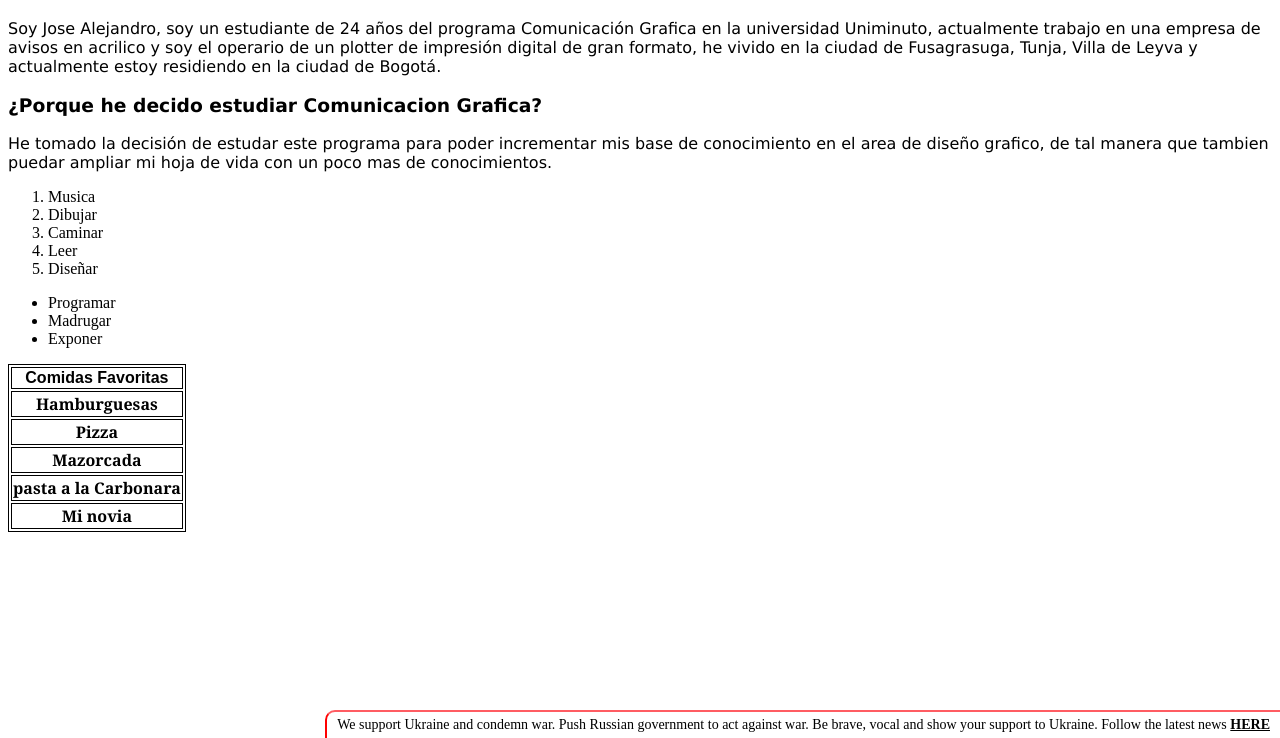
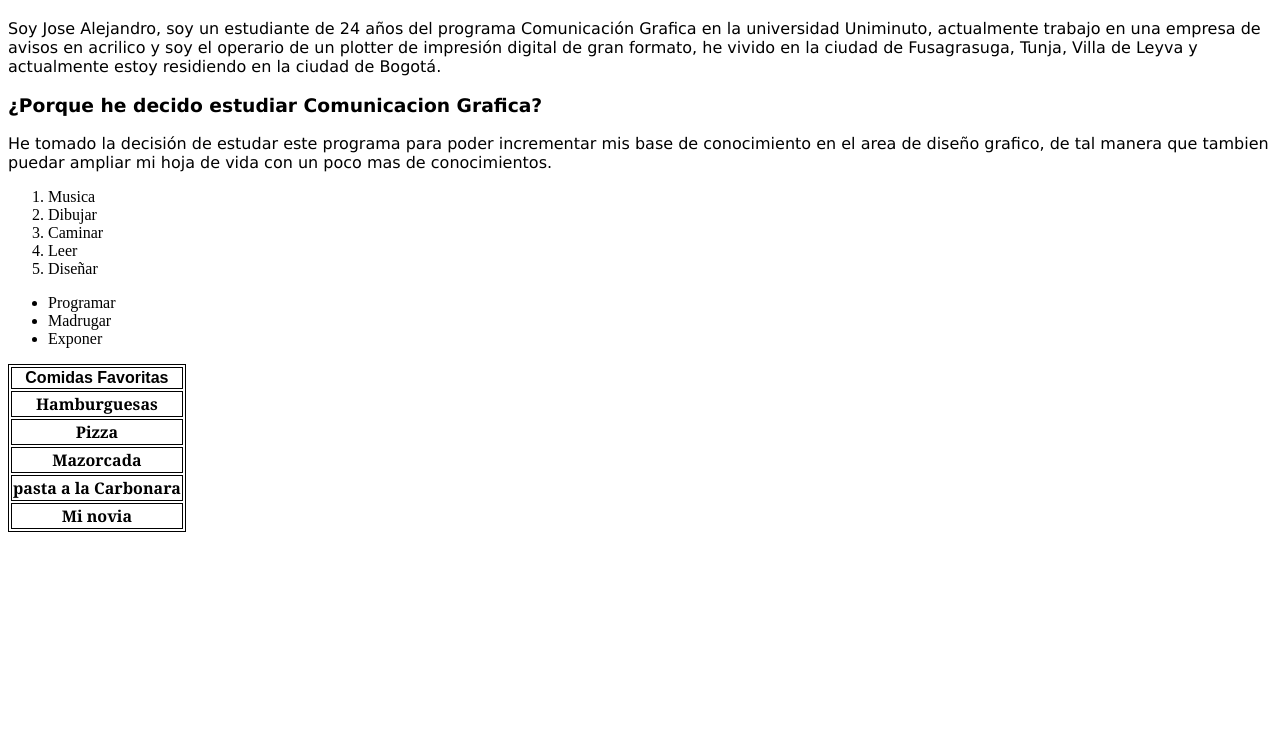
Before and after one commit to Jasorza/Clases-U-, a plain HTML site: page index.html in a window 1280 px wide. Shown: the part 62-800 px from the top of the page. Drawn offline with Linux system fonts and the light colour scheme.

Commit message:
update-index

```diff
--- a/index.html
+++ b/index.html
@@ -60,6 +60,6 @@
             <td>Mi novia</td>
         </tr>
     </table>
-<style>.footer,.generic-footer{margin-bottom:98px}@media (min-width:374px){.footer,.generic-footer{margin-bottom:78px}}@media (min-width:546px){.footer,.generic-footer{margin-bottom:56px}}@media (min-width:1055px){.footer,.generic-footer{margin-bottom:0}}.disclaimer{position:fixed;z-index:9999999;bottom:0;right:0;border-top:2px solid #ff5c62;text-align:center;font-size:14px;font-weight:400;background-color:#fff;padding:5px 10px 5px 10px}.disclaimer a:hover{text-decoration:underline}@media (min-width:1052px){.disclaimer{text-align:right;border-left:2px solid red;border-top-left-radius:10px}}@media (min-width:1920px){.disclaimer{width:60%}}</style><div class="disclaimer">We support Ukraine and condemn war. Push Russian government to act against war. Be brave, vocal and show your support to Ukraine. Follow the latest news <a title="https://www.bbc.com/news/live/world-europe-60517447" target="_blank" href="https://www.bbc.com/news/live/world-europe-60517447" style="color: black;"><b>HERE</b></a></div></body>
+</body>
 
 </html>
```
Also changed, not shown: lol.html (+1 -0 lines).
